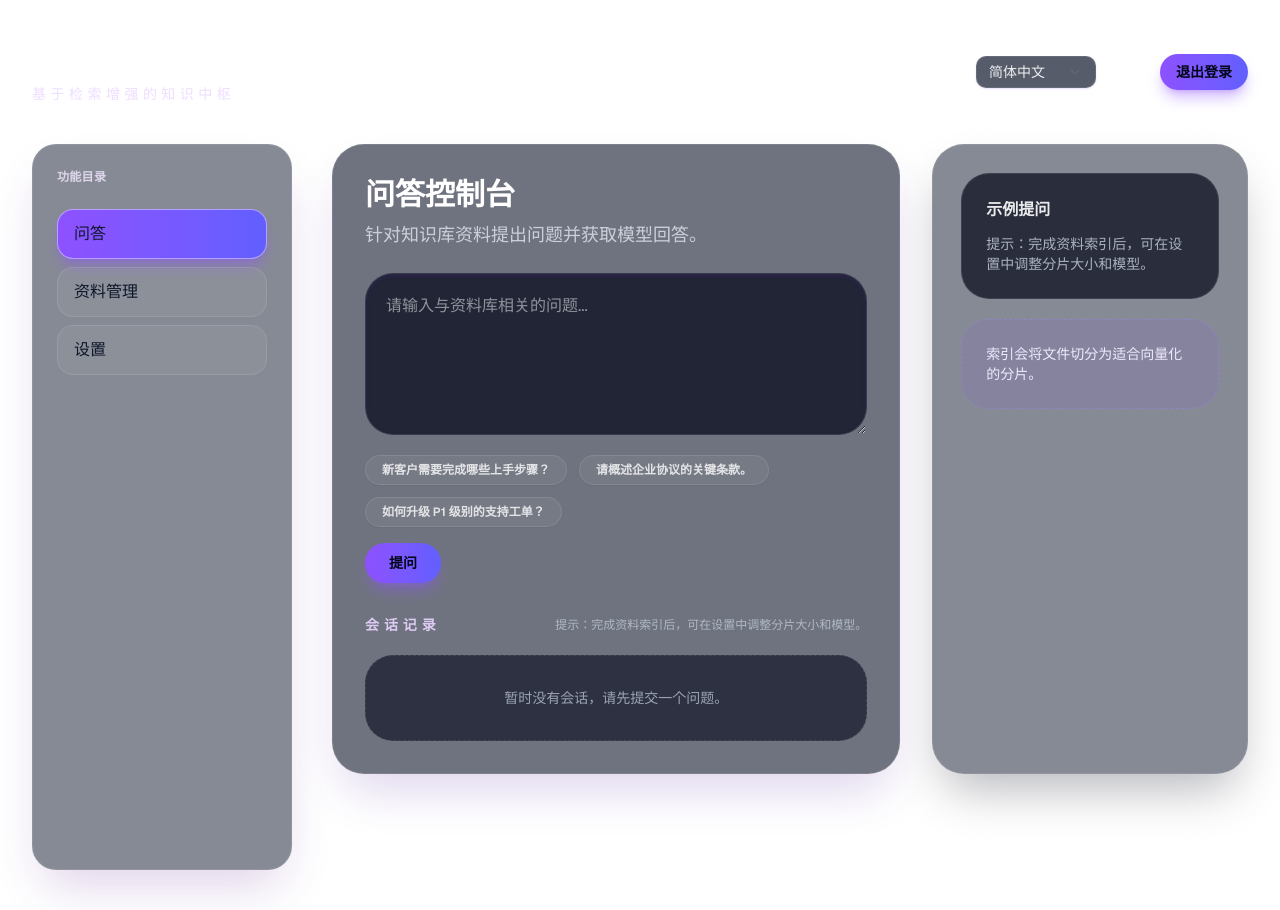
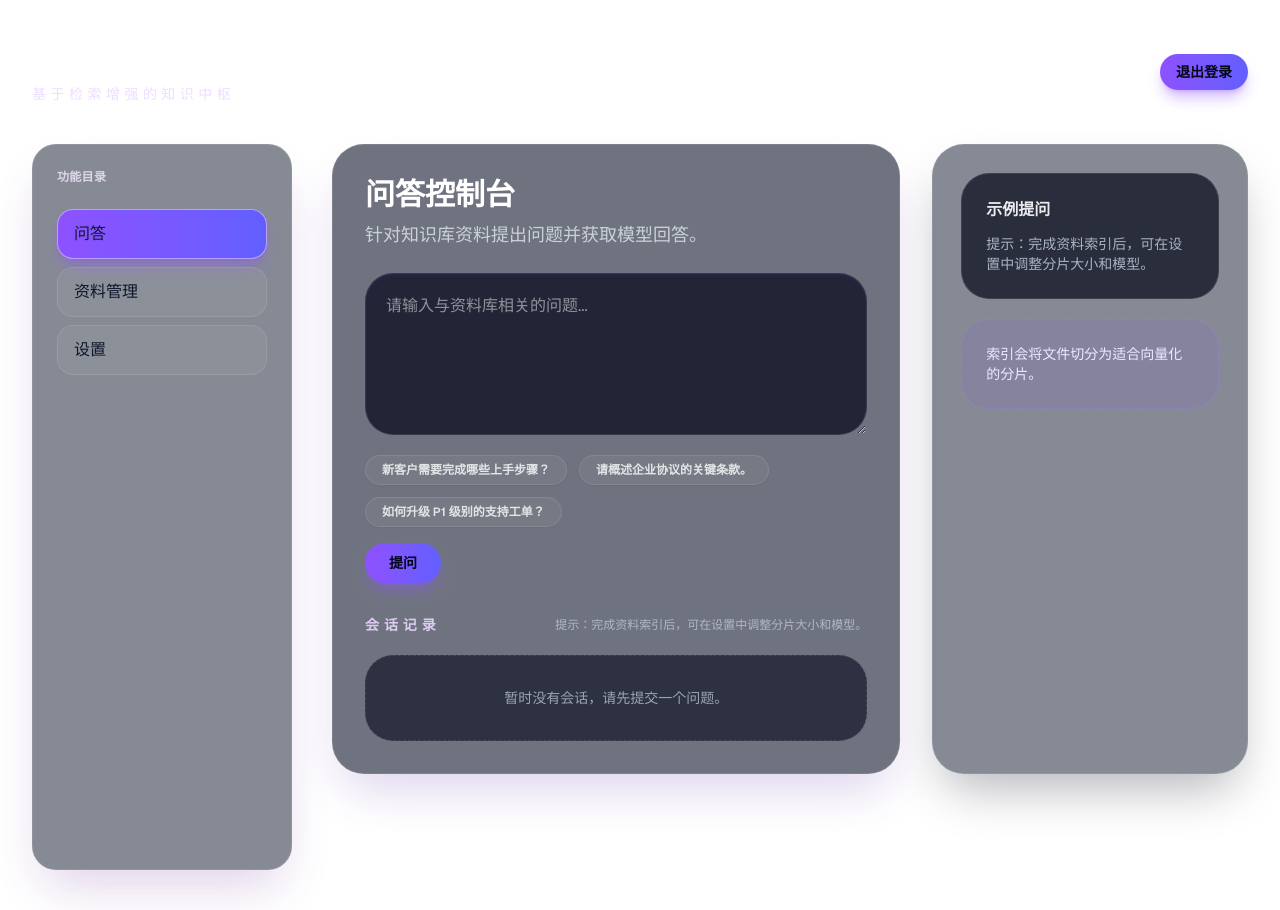
Before and after one commit to DiammdM/Ragify, a Next.js app: page / in a window 1280 px wide. Built offline with nearby package versions, Linux system fonts and the light colour scheme.

Commit message:
fix: fix the switch page shaking

```diff
--- a/src/app/globals.css
+++ b/src/app/globals.css
@@ -46,6 +46,8 @@
 body {
   margin: 0;
   min-height: 100vh;
+  overflow-y: scroll;
+  scrollbar-gutter: stable both-edges;
   background-color: var(--background);
   font-family: var(--font-geist-sans), ui-sans-serif, system-ui;
   -webkit-font-smoothing: antialiased;
--- a/src/components/app-shell.tsx
+++ b/src/components/app-shell.tsx
@@ -3,15 +3,8 @@
 import Link from 'next/link';
 import { usePathname, useRouter } from 'next/navigation';
 import { PropsWithChildren, useCallback, useMemo, useState } from 'react';
-import { Moon, Sun } from 'lucide-react';
+import { Languages, Moon, Sun } from 'lucide-react';
 import { Button } from '@/components/ui/button';
-import {
-  Select,
-  SelectContent,
-  SelectItem,
-  SelectTrigger,
-  SelectValue,
-} from '@/components/ui/select';
 import { Language, useLanguage } from './language-provider';
 import { useTheme } from './theme-provider';
 
@@ -28,14 +21,6 @@
       { href: '/', label: t.nav.qa },
       { href: '/library', label: t.nav.library },
       { href: '/settings', label: t.nav.settings },
-    ],
-    [t]
-  );
-
-  const languageOptions = useMemo(
-    () => [
-      { value: 'en' as Language, label: t.layout.language.en },
-      { value: 'zh' as Language, label: t.layout.language.zh },
     ],
     [t]
   );
@@ -58,6 +43,10 @@
       setIsLoggingOut(false);
     }
   }, [isLoggingOut, router]);
+
+  const toggleLanguage = useCallback(() => {
+    setLanguage(language === 'en' ? ('zh' as Language) : ('en' as Language));
+  }, [language, setLanguage]);
 
   return (
     <div
@@ -82,30 +71,20 @@
             </p>
           </div>
           <div className="flex items-center justify-end gap-3">
-            <Select
-              value={language}
-              onValueChange={(value) => setLanguage(value as Language)}
-              disabled={isLoggingOut}
+            <Button
+              type="button"
+              variant="ghost"
+              onClick={toggleLanguage}
+              className="inline-flex h-10 items-center justify-center gap-2 rounded-full border border-white/10 bg-white/10 px-4 text-white/80 transition hover:border-violet-300/60 hover:text-white"
+              aria-label={t.layout.language.label}
+              aria-pressed={language === 'zh'}
+              title={language === 'en' ? t.layout.language.zh : t.layout.language.en}
             >
-              <SelectTrigger
-                aria-label={t.layout.language.label}
-                size="sm"
-                className="min-w-[120px] rounded-lg border-white/10 bg-slate-900/70 text-white/90 shadow-inner shadow-violet-500/20 data-[placeholder]:text-white/70"
-              >
-                <SelectValue placeholder={t.layout.language.label} />
-              </SelectTrigger>
-              <SelectContent className="min-w-[140px] border-white/10 bg-slate-950/95 text-white">
-                {languageOptions.map((option) => (
-                  <SelectItem
-                    key={option.value}
-                    value={option.value}
-                    className="text-sm text-white/90"
-                  >
-                    {option.label}
-                  </SelectItem>
-                ))}
-              </SelectContent>
-            </Select>
+              <Languages className="size-4" />
+              <span className="text-xs font-semibold tracking-wide">
+                {language === 'en' ? 'EN' : '中'}
+              </span>
+            </Button>
             <Button
               type="button"
               variant="ghost"
```
